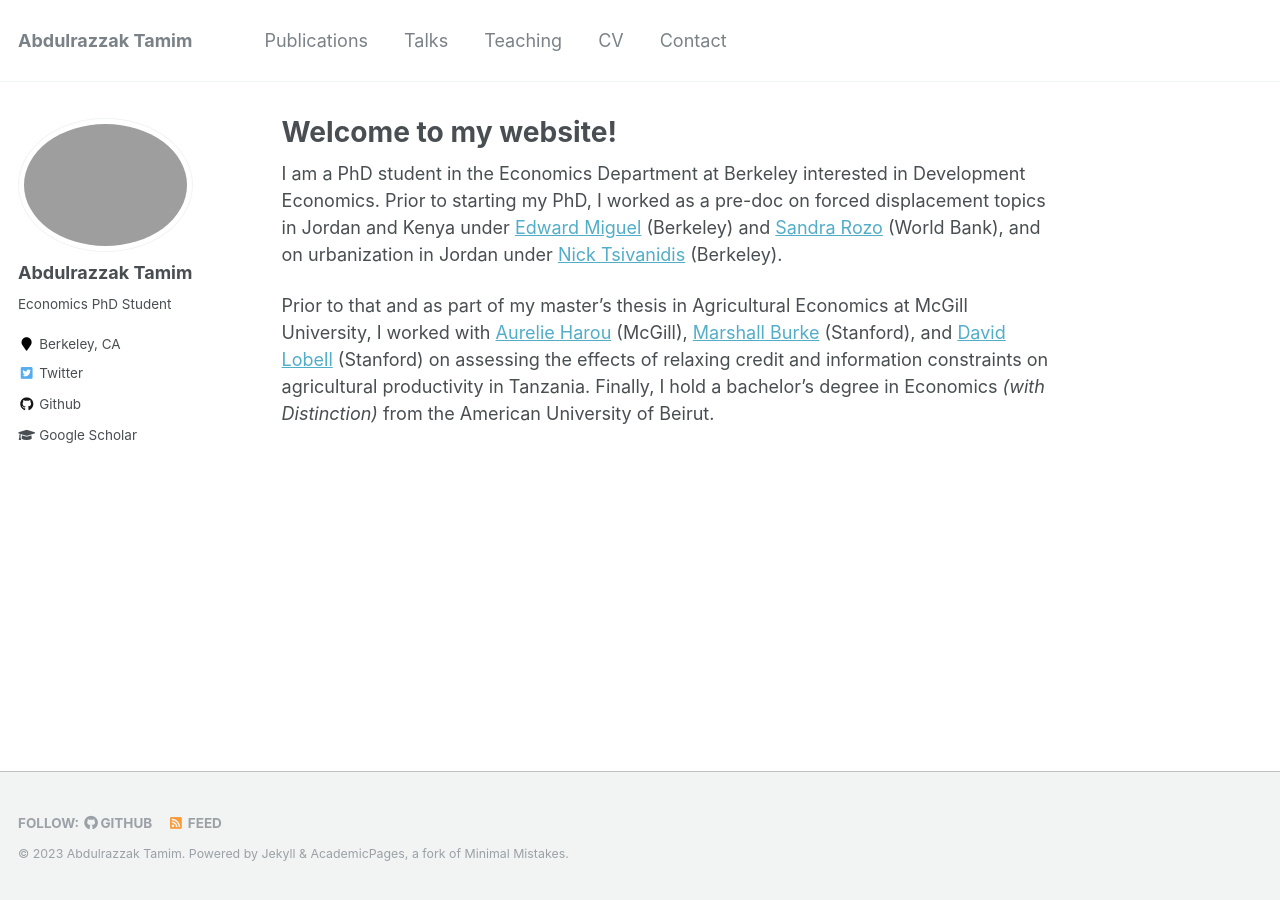
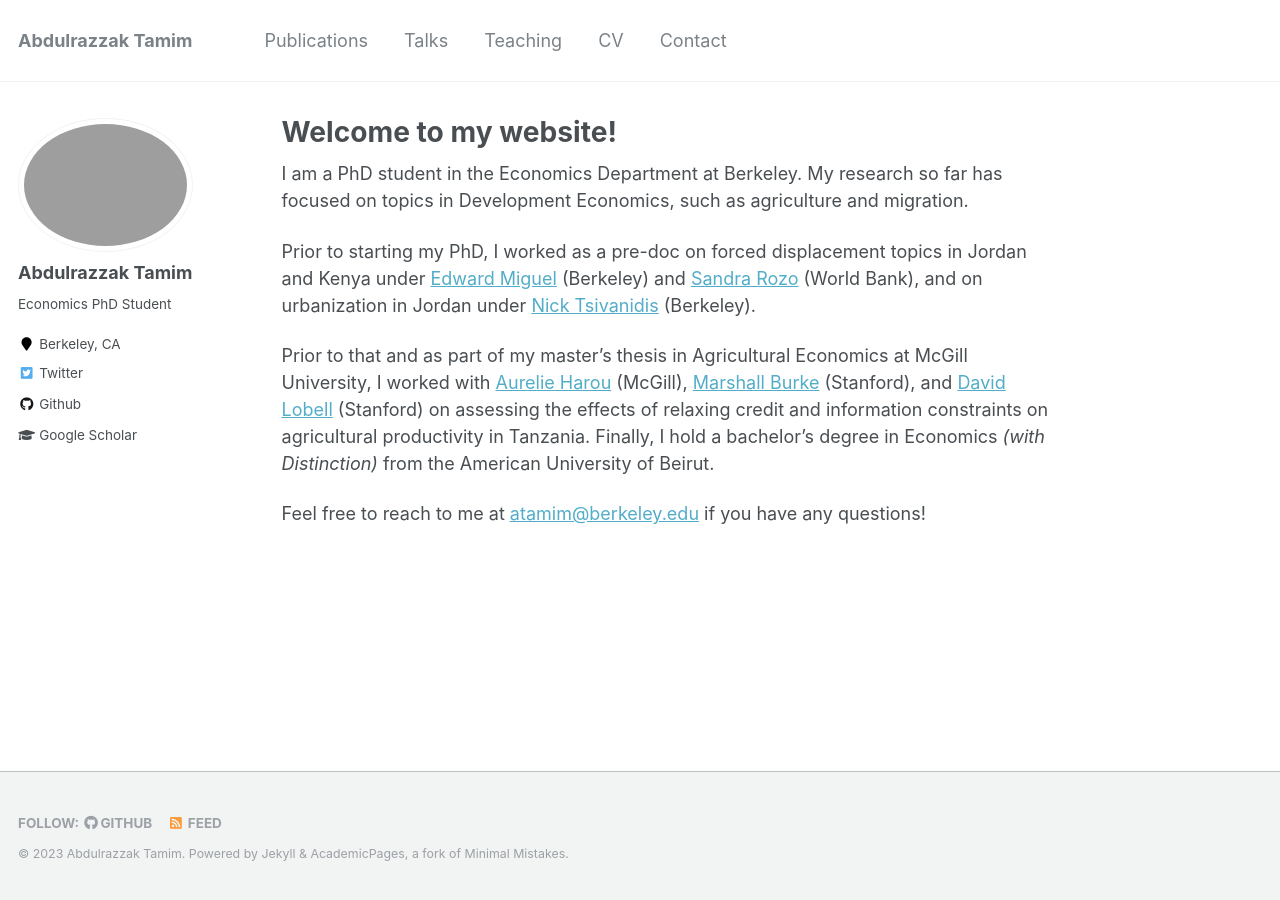
Before and after one commit to AbdulrazzakTamim/abdulrazzaktamim.github.io, a Jekyll site: the page built from _pages/about.md, in a window 1280 px wide. Built offline with Jekyll 4.4.1, drawn with Linux system fonts in a browser that asks for light colours; comment, search, counter and statistics services are not loaded.

Commit message:
Update about.md

```diff
--- a/_pages/about.md
+++ b/_pages/about.md
@@ -8,6 +8,10 @@ redirect_from:
   - /about.html
 ---
 
-I am a PhD student in the Economics Department at Berkeley interested in Development Economics. Prior to starting my PhD, I worked as a pre-doc on forced displacement topics in Jordan and Kenya under [Edward Miguel](http://emiguel.econ.berkeley.edu/) (Berkeley) and [Sandra Rozo](https://www.sandrarozo.net/) (World Bank), and on urbanization in Jordan under [Nick Tsivanidis](https://www.nicktsivanidis.com/) (Berkeley).
+I am a PhD student in the Economics Department at Berkeley. My research so far has focused on topics in Development Economics, such as agriculture and migration.
+
+Prior to starting my PhD, I worked as a pre-doc on forced displacement topics in Jordan and Kenya under [Edward Miguel](http://emiguel.econ.berkeley.edu/) (Berkeley) and [Sandra Rozo](https://www.sandrarozo.net/) (World Bank), and on urbanization in Jordan under [Nick Tsivanidis](https://www.nicktsivanidis.com/) (Berkeley).
 
 Prior to that and as part of my master’s thesis in Agricultural Economics at McGill University, I worked with [Aurelie Harou](https://aurelieharou.com/) (McGill), [Marshall Burke](https://web.stanford.edu/~mburke/) (Stanford), and [David Lobell](https://fse.fsi.stanford.edu/people/david_lobell) (Stanford) on assessing the effects of relaxing credit and information constraints on agricultural productivity in Tanzania. Finally, I hold a bachelor’s degree in Economics _(with Distinction)_ from the American University of Beirut.
+
+Feel free to reach to me at <a href="mailto:atamim@berkeley.edu" target="_blank" rel="noopener noreferrer">atamim@berkeley.edu</a> if you have any questions!
```
